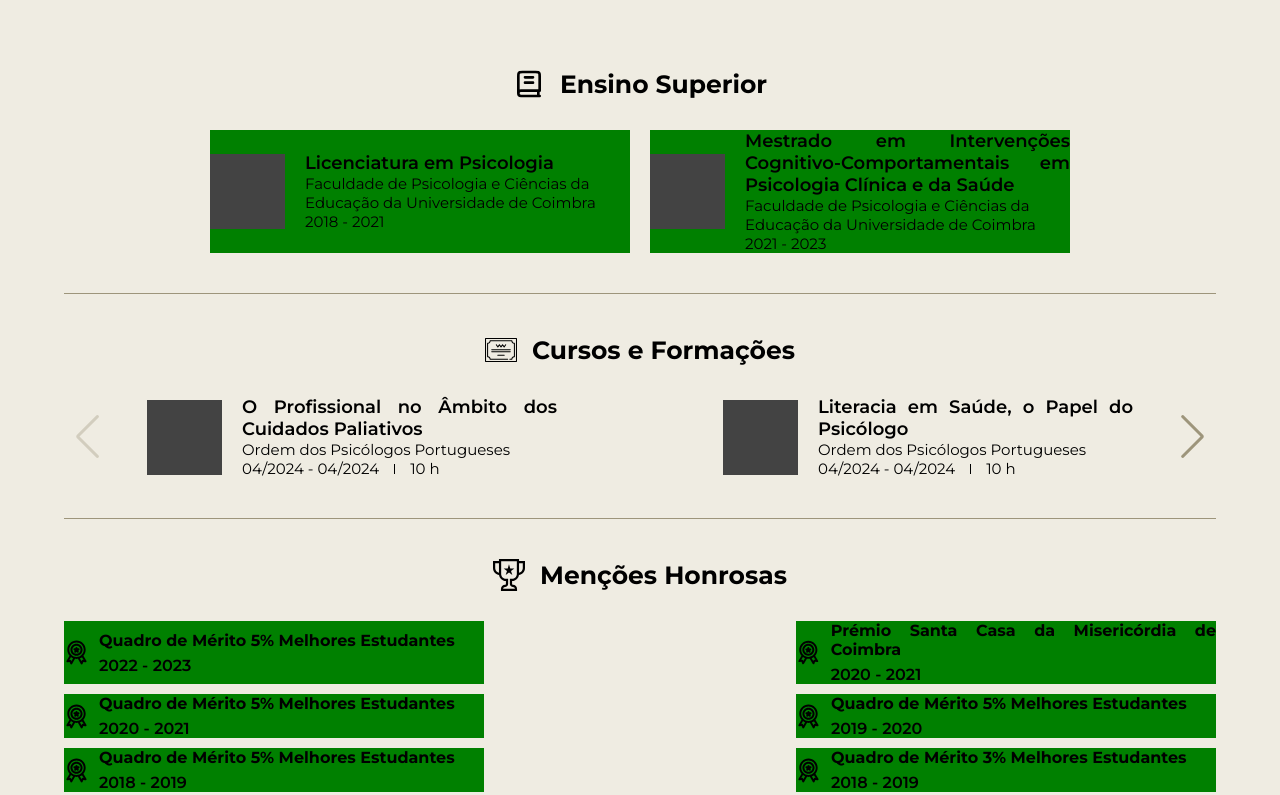
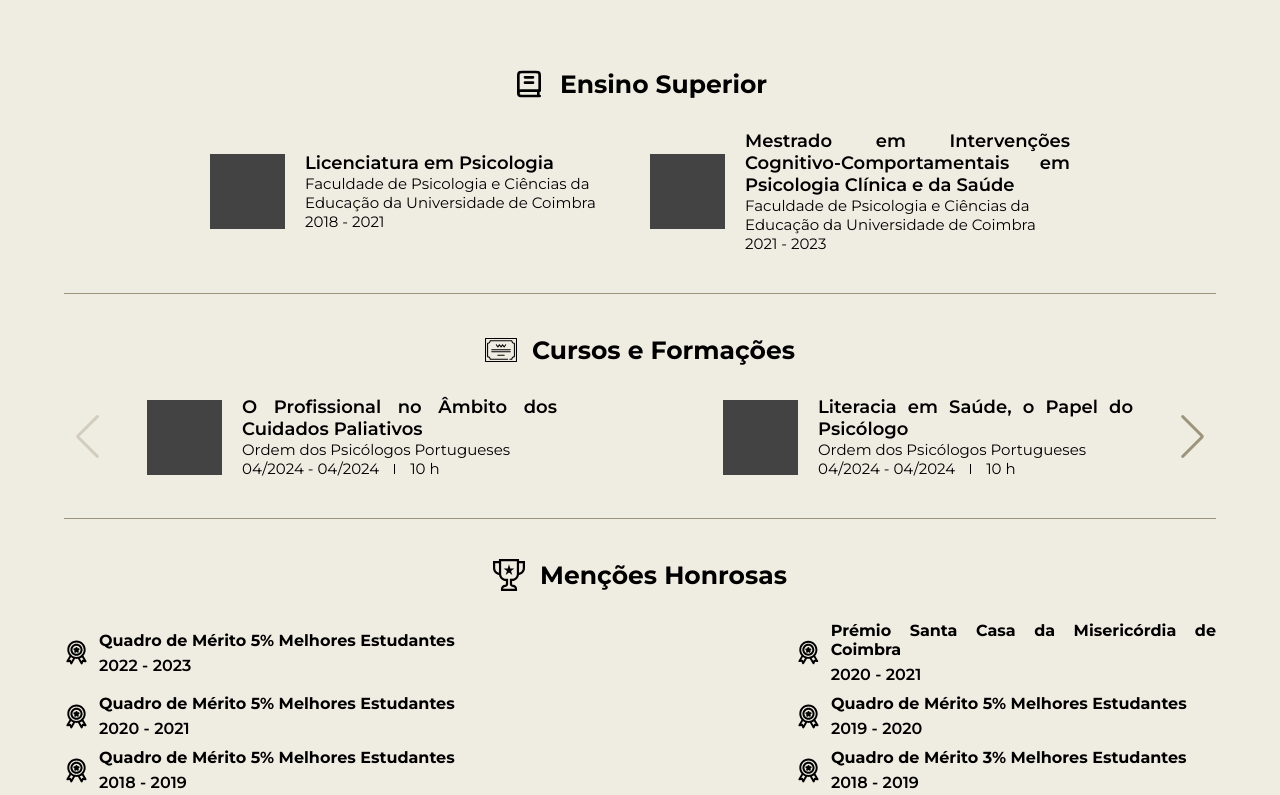
Before and after one commit to lucasoriental/drarutematos, a React (Vite) app: page / in a window 1280 px wide. Shown: the part 4785-5580 px from the top of the page. Built offline with nearby package versions, Linux system fonts and the light colour scheme.

Commit message:
main
Removendo algumas propriedades que serviram como auxílio durante a estilização do cards

```diff
--- a/src/App.scss
+++ b/src/App.scss
@@ -860,7 +860,6 @@ body.modal-open {
 
 .container-todas-as-experiencias-profissionais {
   margin-top: 70px;
-  //background-color: green;
 }
 
 .cada-experiencia-profissional-card-item {
@@ -1085,7 +1084,6 @@ body.cada-experiencia-profissional-card-item {
   width: 90%;
   max-width: 420px;
   align-items: center;
-  background-color: green;
 }
 
 .item-ensino-superior-imagem {
@@ -1217,7 +1215,6 @@ body.cada-experiencia-profissional-card-item {
   display: flex;
   align-items: center;
   gap: 10px;
-  background-color: green;
 }
 
 .item-mencoes-honrosas-mencao {
@@ -1813,7 +1810,6 @@ body.cada-experiencia-profissional-card-item {
 }
 
 .item-FAQ-seccao-div {
-  //background-color: green;
   margin: 50px 0;
   box-sizing: border-box;
 }
```
